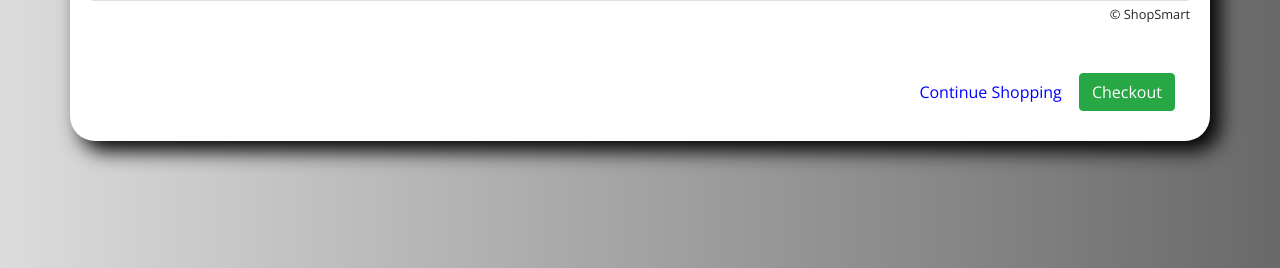
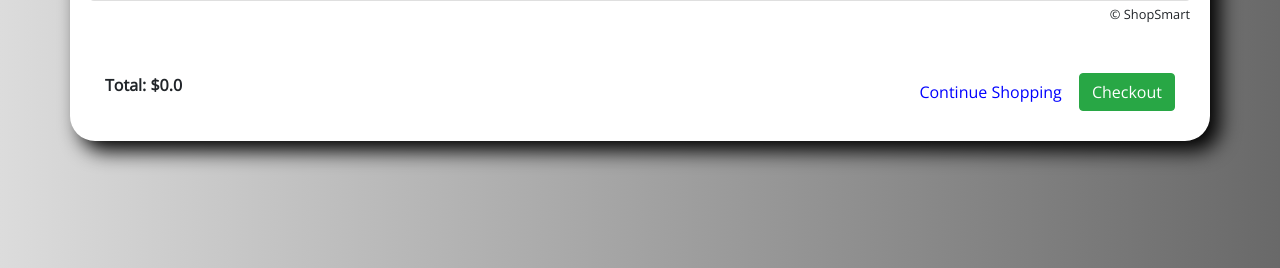
Before and after one commit to scasey18/SmartShop, a Flask app: page /cart in a window 1280 px wide. Shown: the part 439-707 px from the top of the page. Run offline with Flask 2, Linux system fonts and the light colour scheme; some libraries are stand-ins or nearby versions.

Commit message:
Add total to the cart page

```diff
--- a/templates/cart.html
+++ b/templates/cart.html
@@ -85,6 +85,7 @@ input, button{
                     </tr>
                 </thead>
                 <tbody>
+					{% set ns = namespace(total=0.00) %}
 					{% for item in contents %}
 					{% set product = prods|selectattr('prodID', '==', item.prodID)|list|last %}
                     <tr>
@@ -123,6 +124,7 @@ input, button{
                             <div class="price-wrap">
                                 <var class="price">${{product.price * item.quantity}}</var>
                                 <small class="text-muted">{{product.price}} each</small>
+								{% set ns.total = ns.total + (product.price * item.quantity)|float %}
                             </div>
                         </td>
                         <td class="text-right">
@@ -141,6 +143,9 @@ input, button{
         <small>&copy; ShopSmart</small>
     </div>
         <div class="col-md-12 my-4  py-4">
+			<div class="float-left">
+				<b>Total: ${{ns.total}}</b>
+			</div>
             <div class="float-right">
                 <a href="{{url_for('store')}}" class="btn link">Continue Shopping</a>
                 <a href="{{url_for( 'checkout' )}}" class="btn btn-success">Checkout</a>
```
